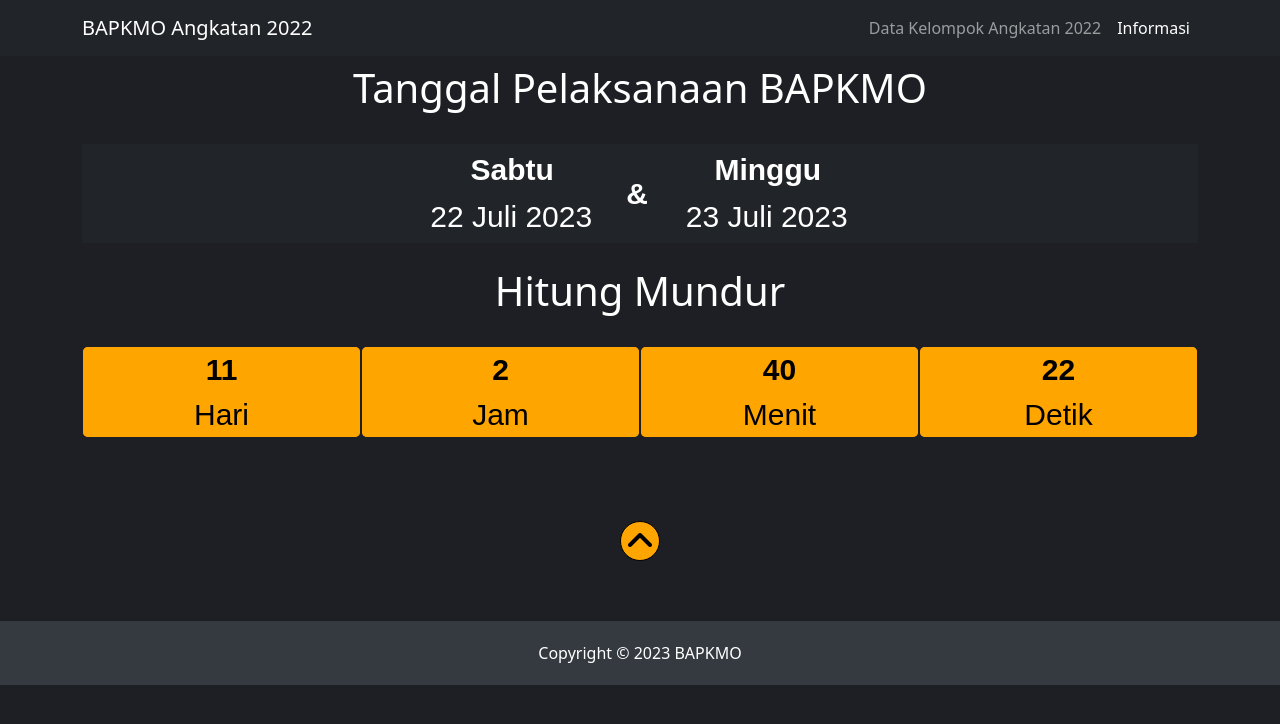
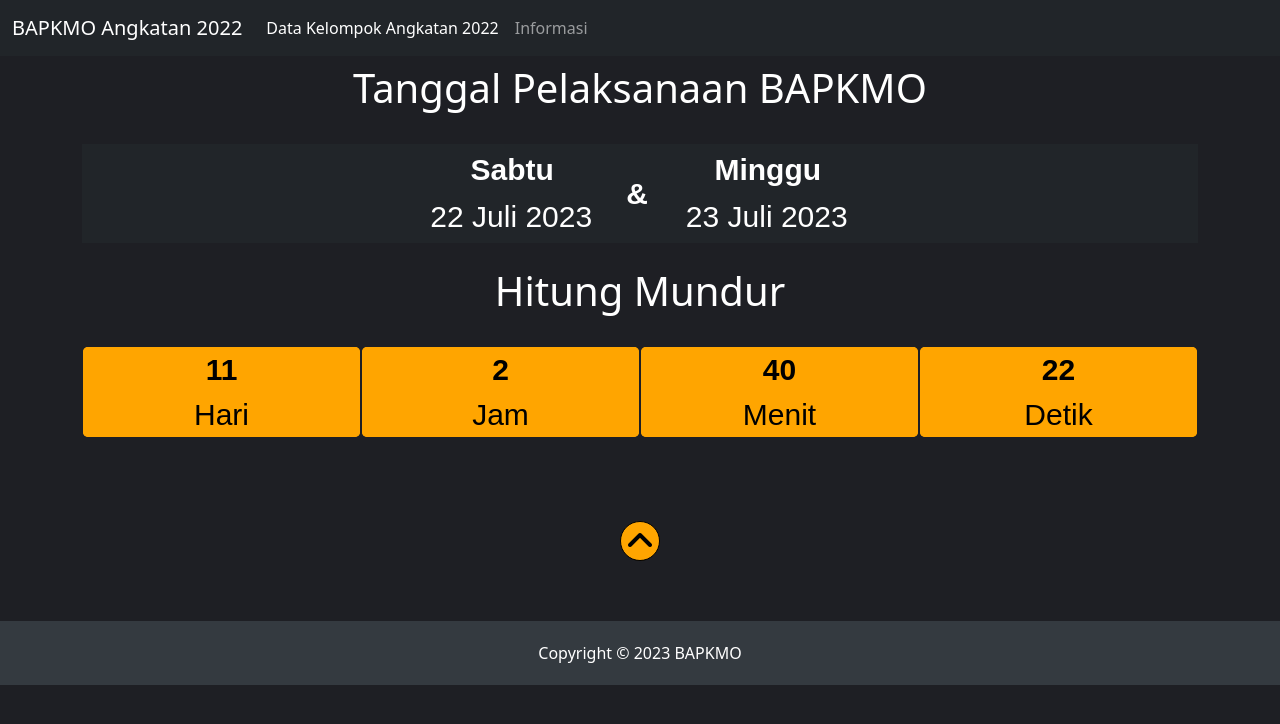
Before and after one commit to RomySyaputra/BAPKMOAngkatan2022, a plain HTML site: page informasi.html in a window 1280 px wide. Drawn offline with nearby package versions, Linux system fonts and the light colour scheme.

Commit message:
Add files via upload

```diff
--- a/informasi.html
+++ b/informasi.html
@@ -14,25 +14,24 @@
   </head>
   <body>
     <nav class="navbar navbar-expand-lg navbar-dark bg-dark">
-      <div class="container">
+      <div class="container-fluid">
         <a class="navbar-brand" href="#">BAPKMO Angkatan 2022</a>
         <button class="navbar-toggler" type="button" data-bs-toggle="collapse" data-bs-target="#navbarSupportedContent" aria-controls="navbarSupportedContent" aria-expanded="false" aria-label="Toggle navigation">
           <span class="navbar-toggler-icon"></span>
         </button>
-        <div class="d-flex">
         <div class="collapse navbar-collapse" id="navbarSupportedContent">
-            <ul class="navbar-nav ml-auto mb-2 mb-lg-0">
+          <ul class="navbar-nav me-auto mb-2 mb-lg-0">
             <li class="nav-item">
-                <a class="nav-link" aria-current="page" href="index.html">Data Kelompok Angkatan 2022</a>
+              <a class="nav-link active" aria-current="page" href="index.html">Data Kelompok Angkatan 2022</a>
             </li>
             <li class="nav-item">
-                <a class="nav-link active" href="informasi.html">Informasi</a>
+              <a class="nav-link" href="informasi.html">Informasi</a>
             </li>
           </ul>
         </div>
       </div>
-      </div>
     </nav>
+
     <div class="container">
       <h1></h1>
       <h1>Tanggal Pelaksanaan BAPKMO</h1>
```
Lines whose indentation alone changed are shown as unchanged.
